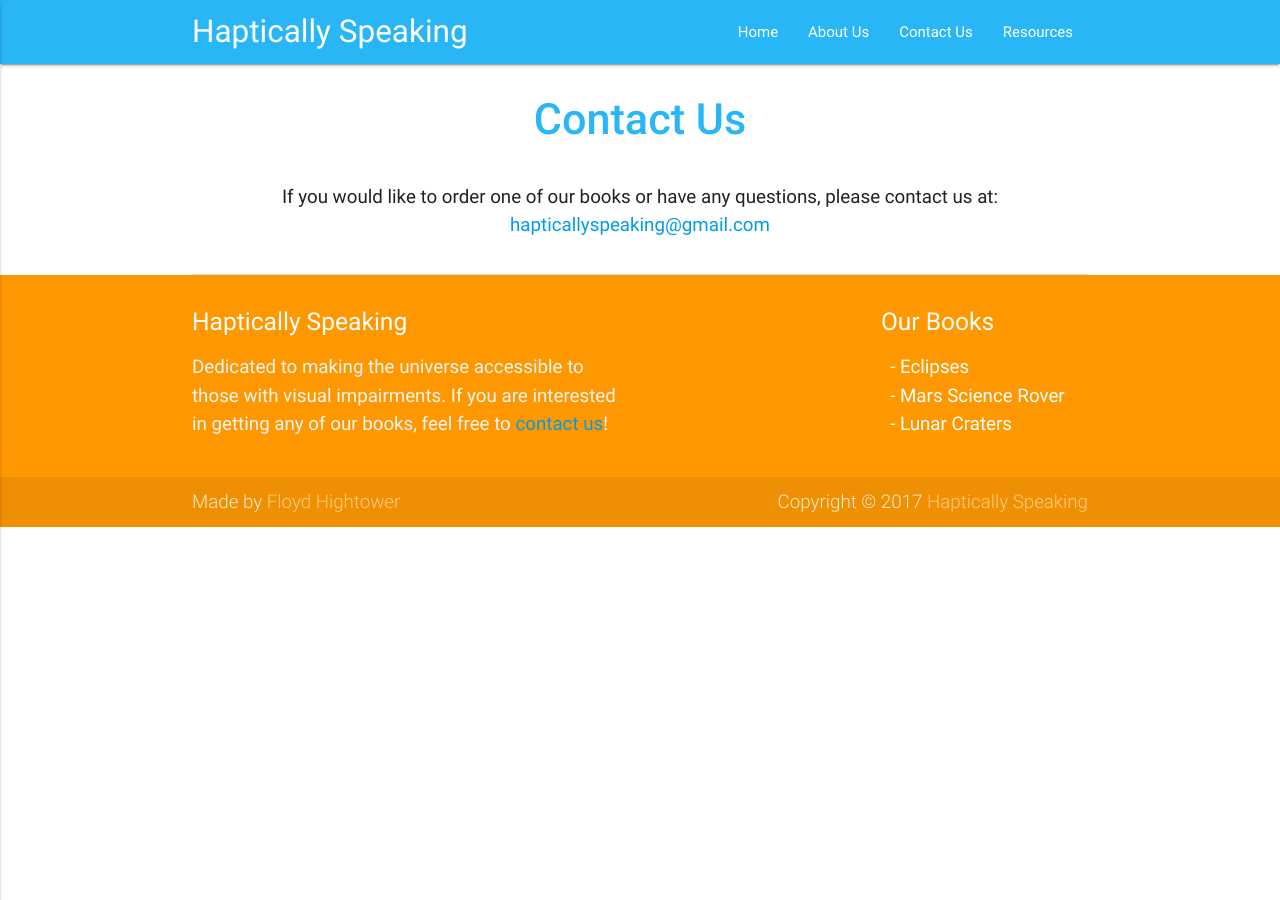
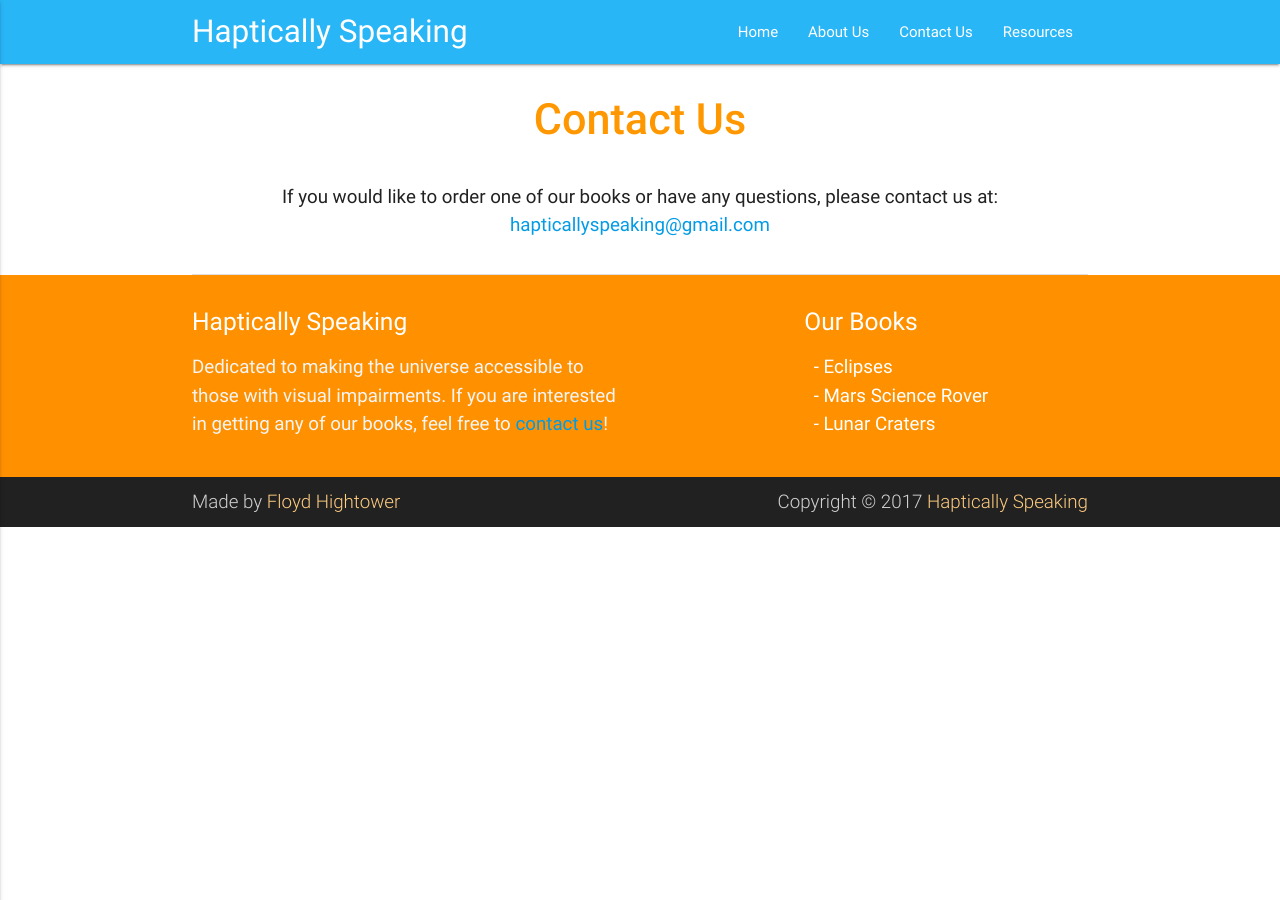
Before and after one commit to hapticallyspeaking/hapticallyspeaking.github.io, a Jekyll site: the page built from contact.md, in a window 1280 px wide. Built offline with Jekyll 4.4.1, drawn with Linux system fonts in a browser that asks for light colours.

Commit message:
Updating color scheme

```diff
--- a/_includes/footer.html
+++ b/_includes/footer.html
@@ -1,11 +1,11 @@
-  <footer class="page-footer orange">
+  <footer class="page-footer orange accent-3">
     <div class="container">
       <div class="row">
-        <div class="col l6 s12">
+        <div class="col l6 m6 s12">
           <h5 class="white-text">Haptically Speaking</h5>
           <p class="grey-text text-lighten-4">Dedicated to making the universe accessible to those with visual impairments. If you are interested in getting any of our books, feel free to <a href="mailto:hapticallyspeaking@gmail.com">contact us</a>!</p>
         </div>
-        <div class="col l3 s12 right">
+        <div class="col l4 m4 s12 right">
           <h5 class="white-text">Our Books</h5>
           <ul>
             <li><a class="white-text" href="/resources#eclipses">&nbsp;&nbsp;- Eclipses</a></li>
@@ -24,7 +24,7 @@
         </div> -->
       </div>
     </div>
-    <div class="footer-copyright">
+    <div class="footer-copyright grey darken-4">
         <div class="container">
             <div>
                 Made by <a target="_blank" class="orange-text text-lighten-3" href="https://github.com/fhightower">Floyd Hightower</a>
--- a/_layouts/home.html
+++ b/_layouts/home.html
@@ -11,7 +11,7 @@ layout: default
       </div>
 
       <div class="row center">
-        <a href="http://materializecss.com/getting-started.html" id="download-button" class="btn-large waves-effect waves-light orange">Get Started</a>
+        <a href="http://hapticallyspeaking.com/resources/" id="resources-button" class="btn-large waves-effect waves-light orange accent-3">View Resources</a>
       </div>
       <br><br>
 
--- a/_sass/materialize/components/_navbar.scss
+++ b/_sass/materialize/components/_navbar.scss
@@ -140,6 +140,10 @@ nav {
       }
 
       &:hover {
+        /*color: color("grey", "darken-4");
+        background-color: color("orange", "lighten-2");
+        transition: color 1s;
+        transition: background-color .3s;*/
         background-color: rgba(0,0,0,.1);
       }
     }
--- a/contact.md
+++ b/contact.md
@@ -4,7 +4,7 @@ title: Contact Us
 permalink: /contact/
 ---
 
-<h1 class="page-title">{{ page.title | escape }}</h1>
+<h1 class="page-title orange-text darken-4">{{ page.title | escape }}</h1>
 
 <div class="section">
     <div class="row">
```
Also changed, not shown: about.md (+1 -1 lines), resources.md (+1 -1 lines).
